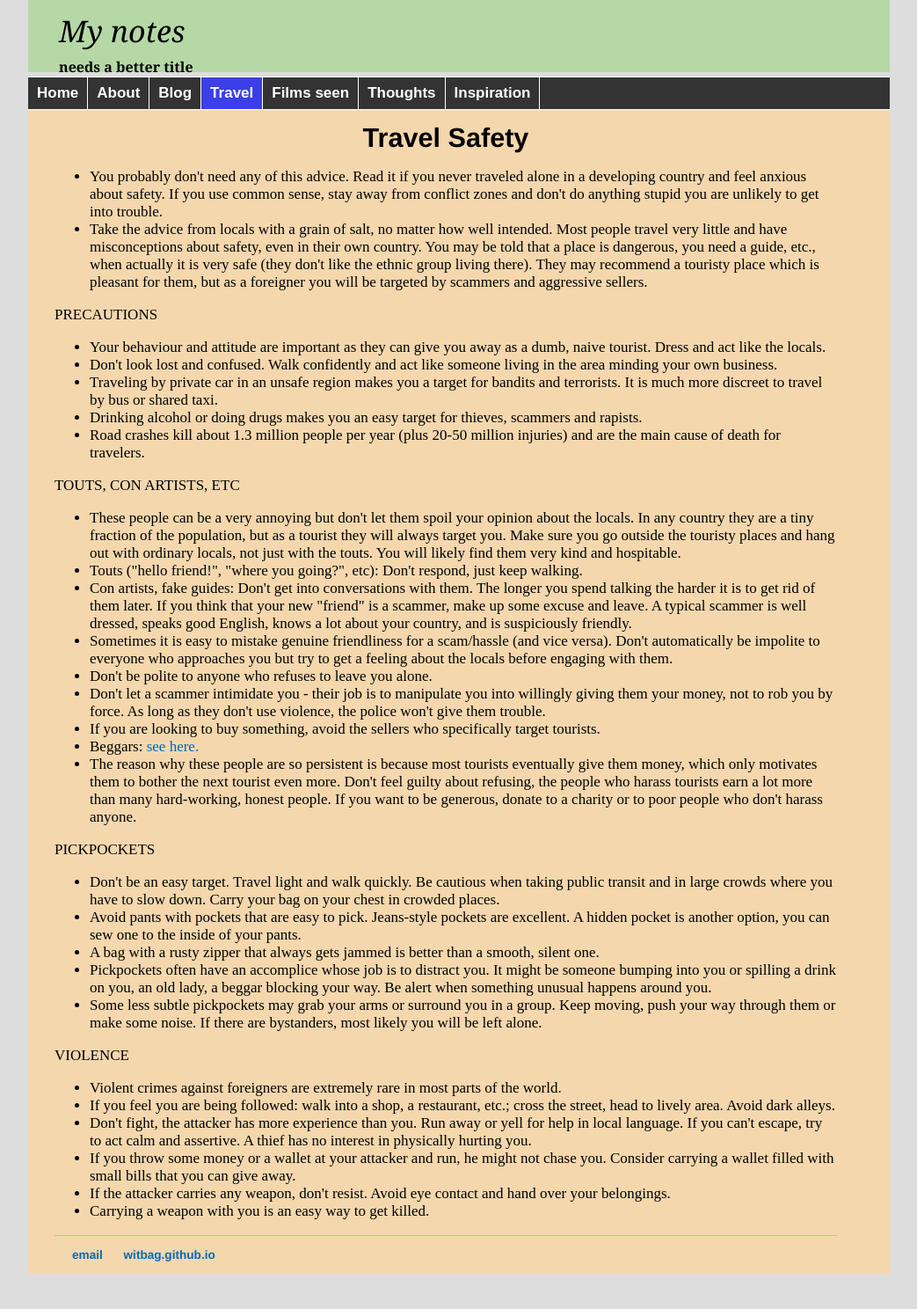
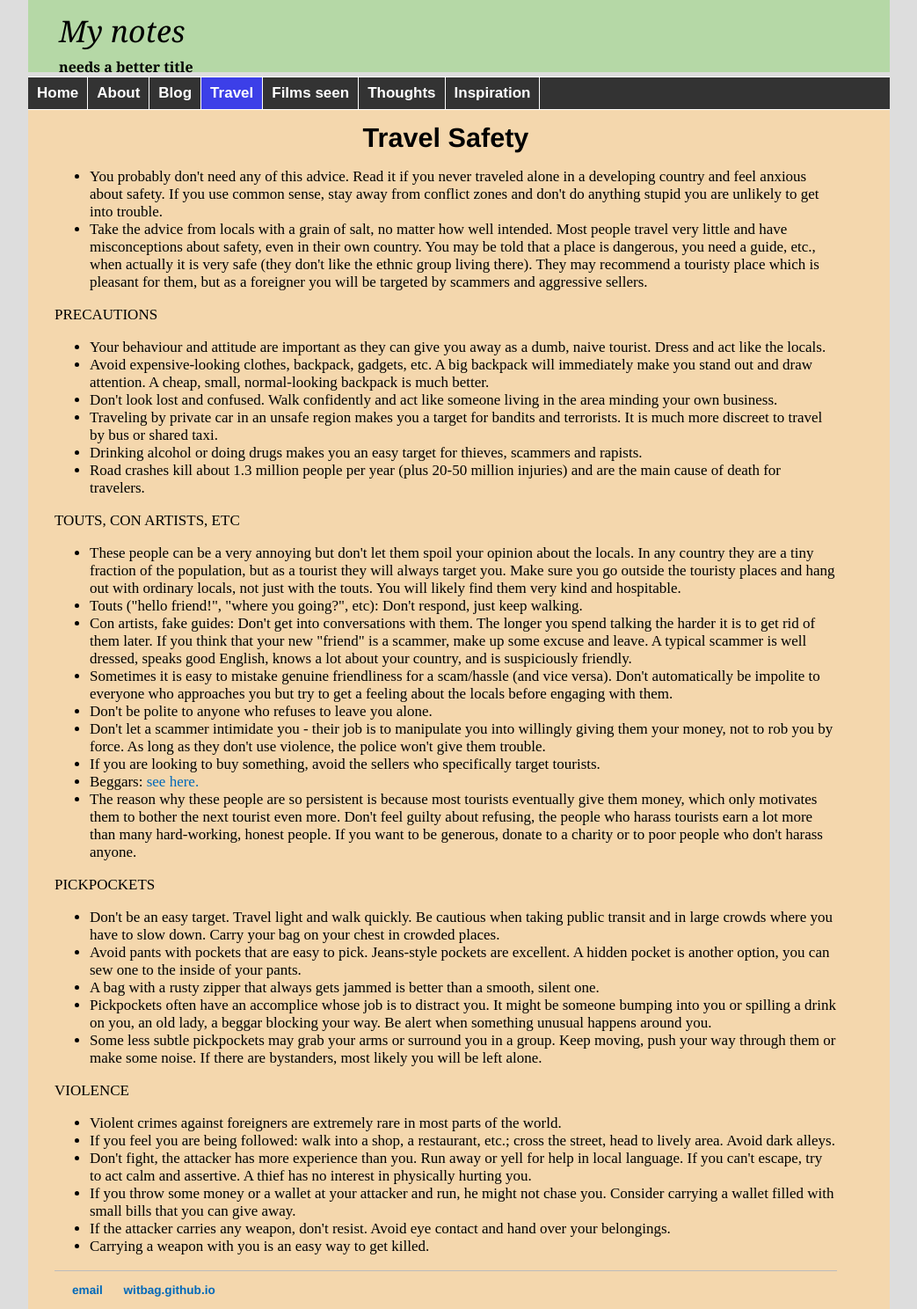
Before and after one commit to witbag/witbag.github.io, a Jekyll site: the page built from travel/safety.html, in a window 1280 px wide. Shown: the whole page at 88% size, without its empty margins (118-1161 px from the left). Built offline with Jekyll 4.4.1, drawn with Linux system fonts in a browser that asks for light colours; before the commit the page ends 1448 px from its top, so only the background shows below that.

Commit message:
Update safety.html

```diff
--- a/travel/safety.html
+++ b/travel/safety.html
@@ -15,6 +15,7 @@ title: Travel advice
 <p>PRECAUTIONS</p>
 <ul>
 <li>Your behaviour and attitude are important as they can give you away as a dumb, naive tourist. Dress and act like the locals.</li>
+<li>Avoid expensive-looking clothes, backpack, gadgets, etc. A big backpack will immediately make you stand out and draw attention. A cheap, small, normal-looking backpack is much better.</li>
 <li>Don't look lost and confused. Walk confidently and act like someone living in the area minding your own business.</li>
 <li>Traveling by private car in an unsafe region makes you a target for bandits and terrorists. It is much more discreet to travel by bus or shared taxi.</li>
 <li>Drinking alcohol or doing drugs makes you an easy target for thieves, scammers and rapists.</li>
```
